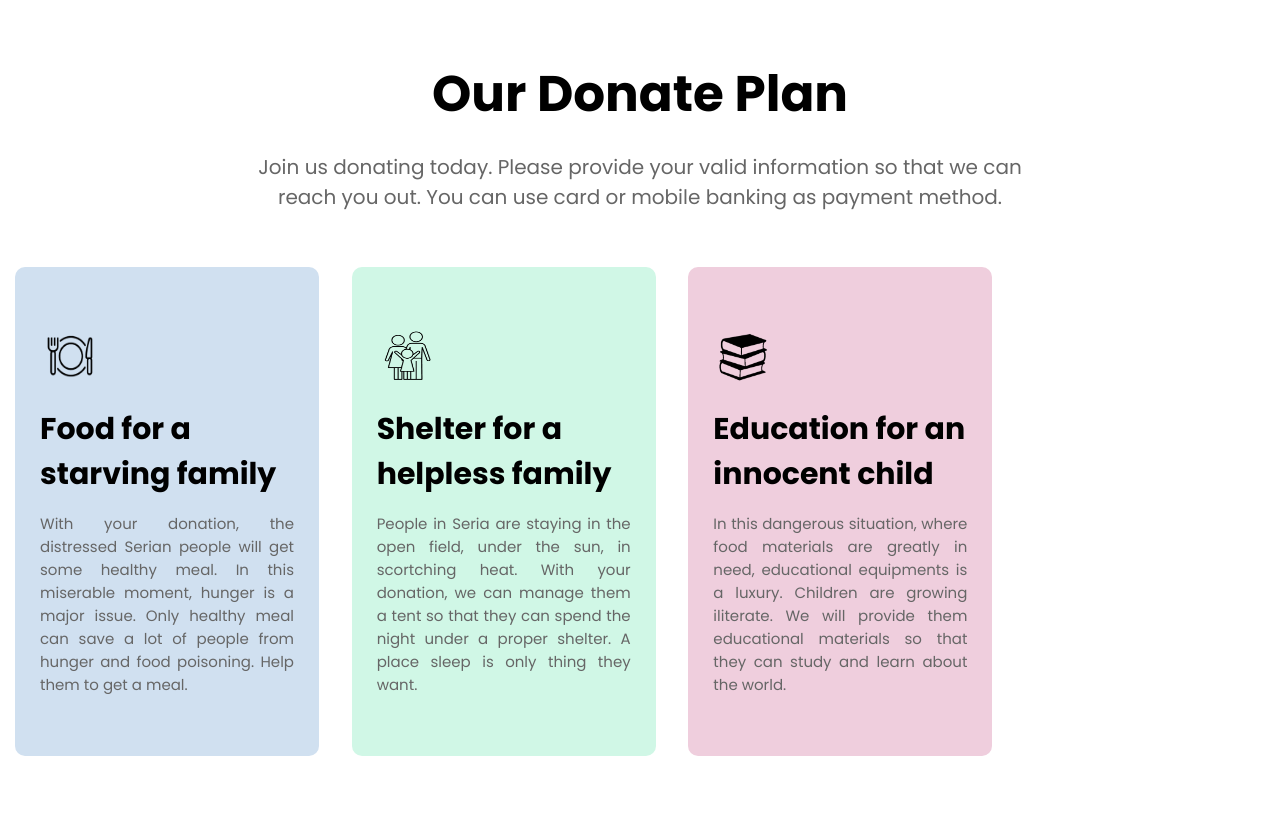
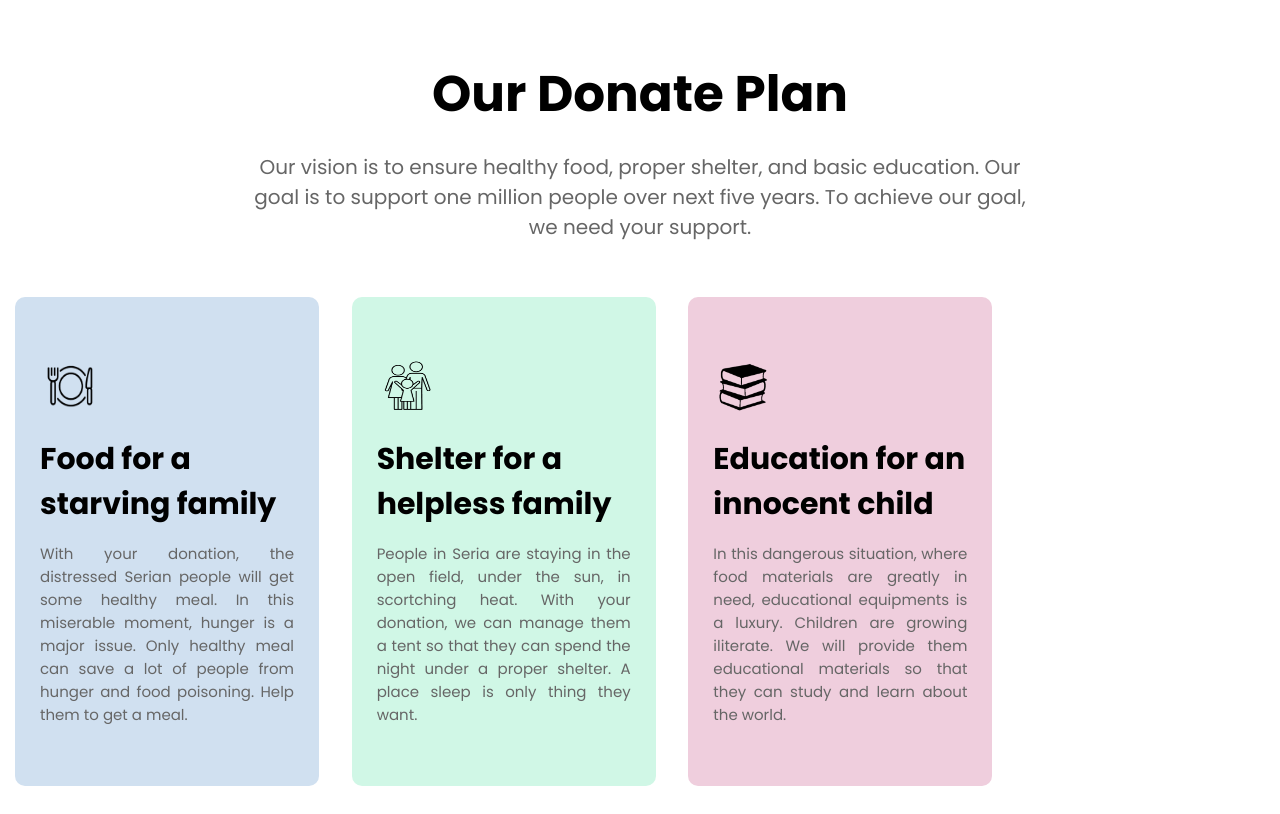
Before and after one commit to SARKER-S-H/donate-today, a plain HTML site: page index.html in a window 1280 px wide. Shown: the part 1460-2274 px from the top of the page. Drawn offline with Linux system fonts and the light colour scheme.

Commit message:
final revised

```diff
--- a/index.html
+++ b/index.html
@@ -62,10 +62,9 @@
     <section class="third">
         <div>
             <h2>Our Donate Plan</h2>
-            <p class="paragraph">Join us donating today. Please provide your valid information so that we can reach
-                you
-                out. You can use
-                card or mobile banking as payment method.</p>
+            <p class="paragraph">Our vision is to ensure healthy food, proper shelter, and basic education. Our goal is
+                to support one million people over next five years. To achieve
+                our goal, we need your support. </p>
         </div>
         <div>
             <div class="plan" id="plan-one">
```
